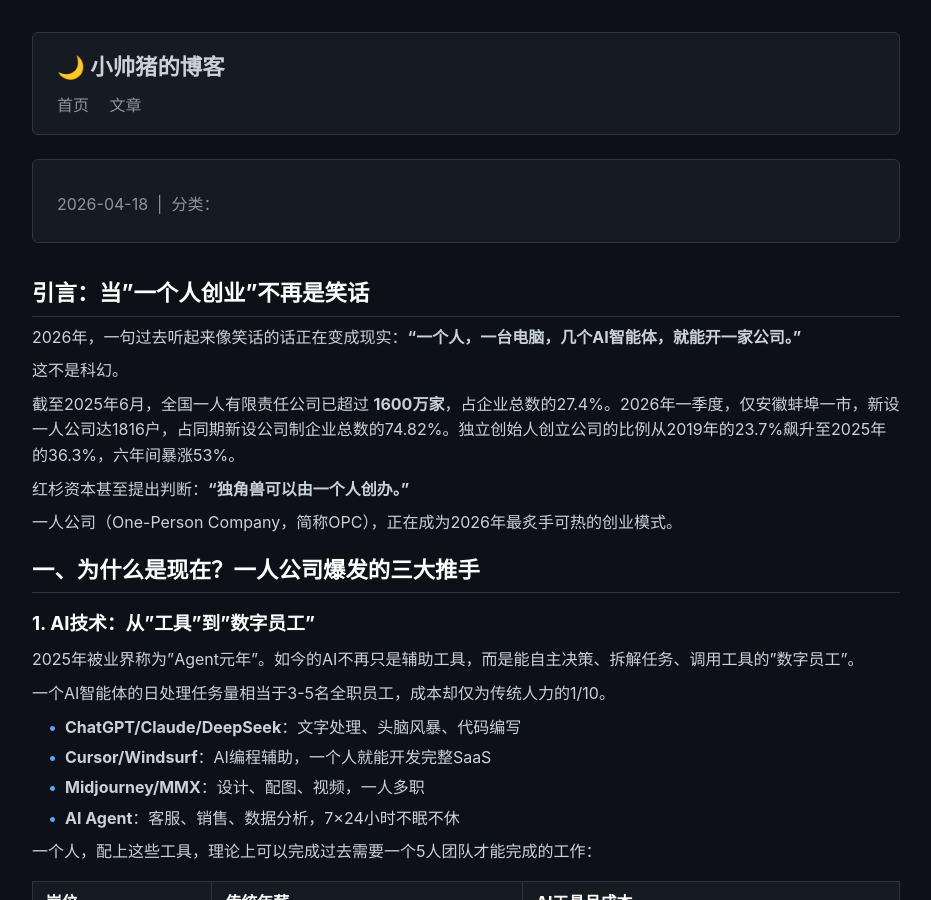
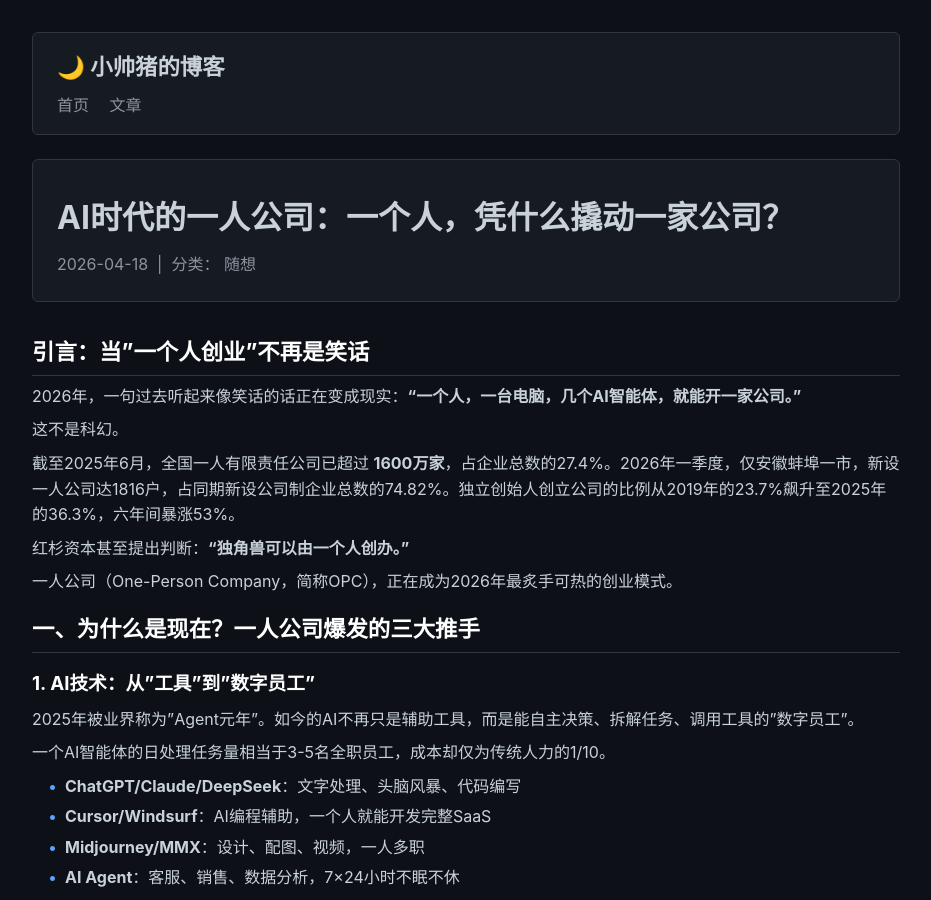
Before and after one commit to godsay1983/godsay1983.github.io, a Jekyll site: the page built from _posts/2026-04-18-ai-shi-dai-yi-ren-gong-si.md, in a window 1280 px wide and 900 px high. Shown: the whole window, without its empty margins (174-1105 px from the left). Built offline with Jekyll 4.4.1, drawn with Linux system fonts in a browser that asks for light colours; our own code applies the rules of GitHub Pages for plain Markdown files.

Commit message:
fix: remove curly quotes from title in front matter

```diff
--- a/_posts/2026-04-18-ai-shi-dai-yi-ren-gong-si.md
+++ b/_posts/2026-04-18-ai-shi-dai-yi-ren-gong-si.md
@@ -1,6 +1,6 @@
 ---
 layout: post
-title: "AI时代的"一人公司"：一个人，凭什么撬动一家公司？"
+title: "AI时代的一人公司：一个人，凭什么撬动一家公司？"
 date: 2026-04-18 15:00:00 +0800
 categories: [随想]
 tags: [AI, 一人公司, 创业, Solopreneur, OPC]
```
